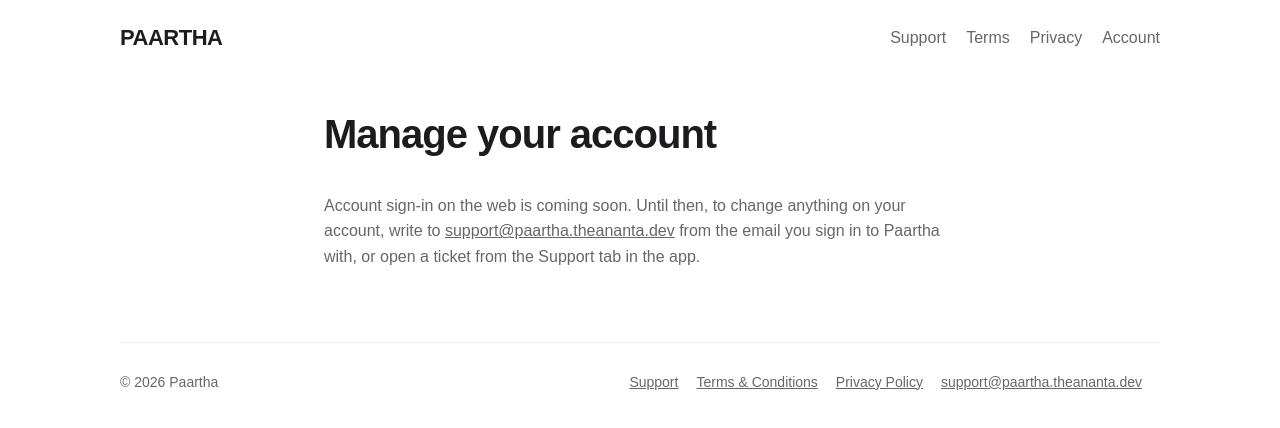
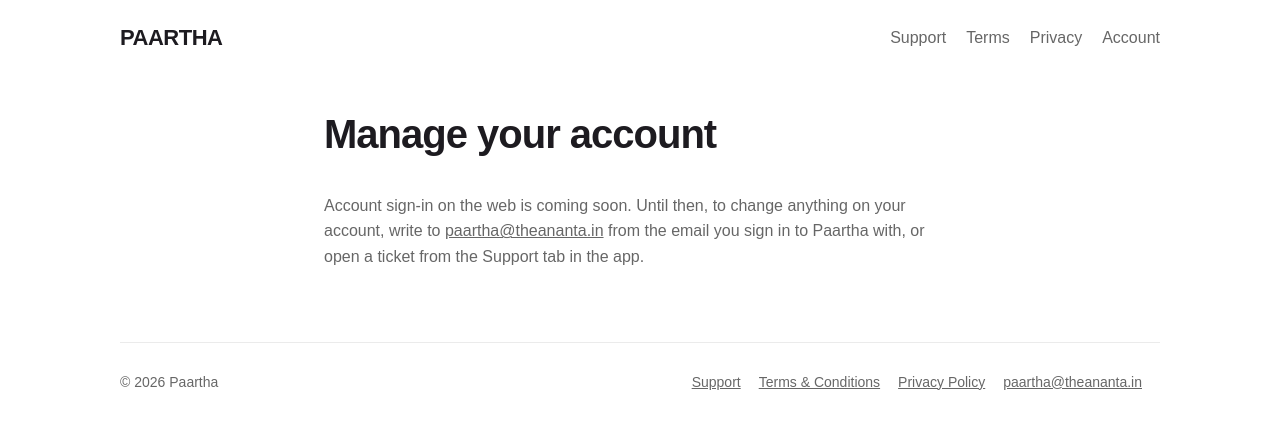
Before and after one commit to TheAnanta/paartha-website, a Next.js app: page /account in a window 1280 px wide. Shown: the top 428 px of the page. Built offline with nearby package versions, Linux system fonts and the light colour scheme; a web font is replaced by a local one.

Commit message:
added changes to use production names
Signed-off-by: Manas Malla <manasmalla.dev@gmail.com>

```diff
--- a/components/Chrome.tsx
+++ b/components/Chrome.tsx
@@ -1,6 +1,6 @@
 import Link from "next/link";
 
-export const SUPPORT_EMAIL = process.env.NEXT_PUBLIC_SUPPORT_EMAIL || "support@paartha.theananta.dev";
+export const SUPPORT_EMAIL = process.env.NEXT_PUBLIC_SUPPORT_EMAIL || "paartha@theananta.in";
 
 export function Header() {
   return (
--- a/content/legal/privacy.html
+++ b/content/legal/privacy.html
@@ -14,7 +14,7 @@
   <tr><td><strong>Reviews and support messages</strong></td><td>To show reviews and to answer your questions.</td></tr>
   <tr><td><strong>Cart and notifications</strong></td><td>To run checkout and keep you informed.</td></tr>
 </table>
-<p>We do not collect your contacts, photos, microphone or precise location.</p>
+<p>We do not collect your contacts, microphone or precise location. We only receive a picture if you choose to send one: your profile picture, or an image you attach in a support chat. These are stored with us and are not shown to other students, except that your profile picture may appear next to a review you write.</p>
 
 <h2>2. Who handles your data</h2>
 <ul>
@@ -44,4 +44,4 @@
 <p>If we change this policy in a way that matters, we will tell you in the app before it applies.</p>
 
 <h2>8. Contact</h2>
-<p>Open <strong>Support</strong> in the app for any privacy question.</p>
+<p>Open <strong>Support</strong> in the app, or write to <a href="mailto:paartha@theananta.in">paartha@theananta.in</a>, for any privacy question.</p>
--- a/content/legal/terms.html
+++ b/content/legal/terms.html
@@ -63,4 +63,4 @@
 <p>We may update these terms. If a change is important we will tell you in the app. Continuing to use Paartha after a change means you accept it.</p>
 
 <h2>13. Governing law and contact</h2>
-<p>These terms are governed by the laws of India. For questions, open <strong>Support</strong> in the app.</p>
+<p>These terms are governed by the laws of India. For questions, open <strong>Support</strong> in the app or write to <a href="mailto:paartha@theananta.in">paartha@theananta.in</a>.</p>
```
Also changed, not shown: 1 other file (tests, documents, lock files or other folders).
